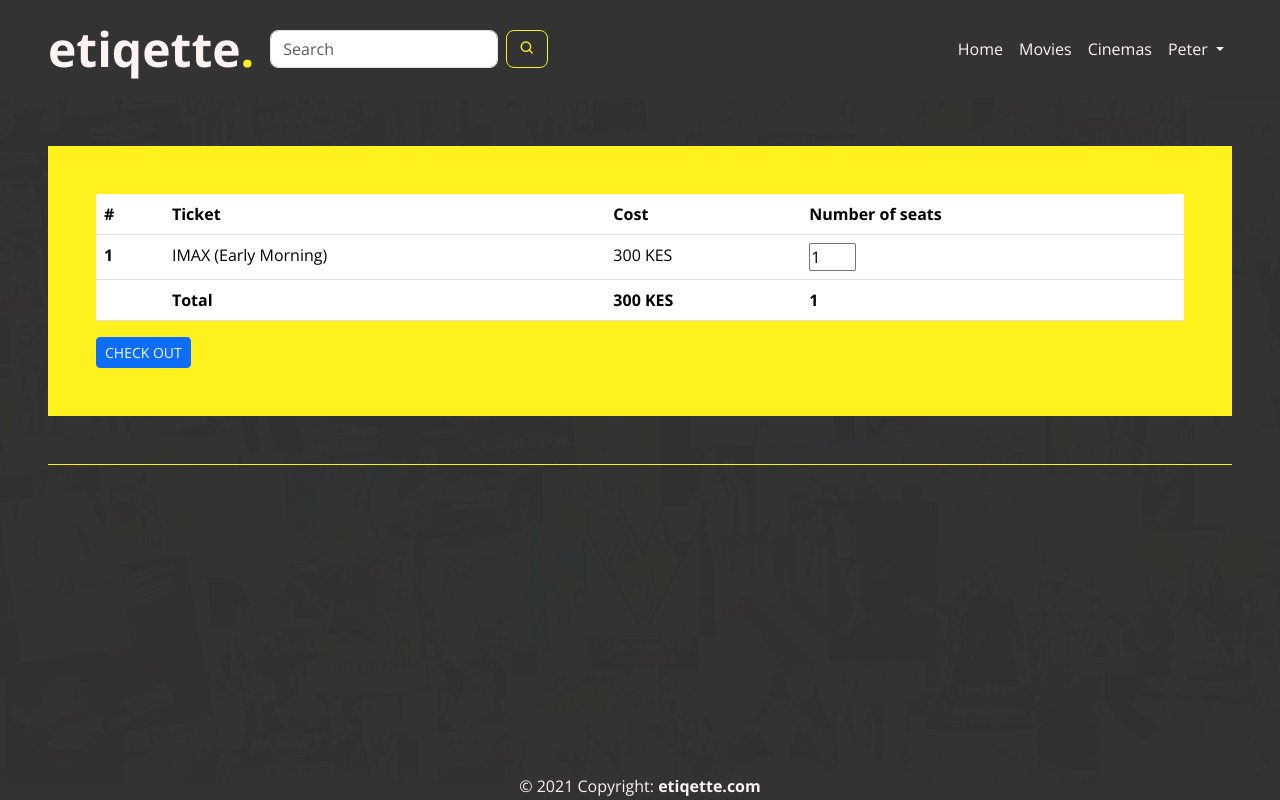
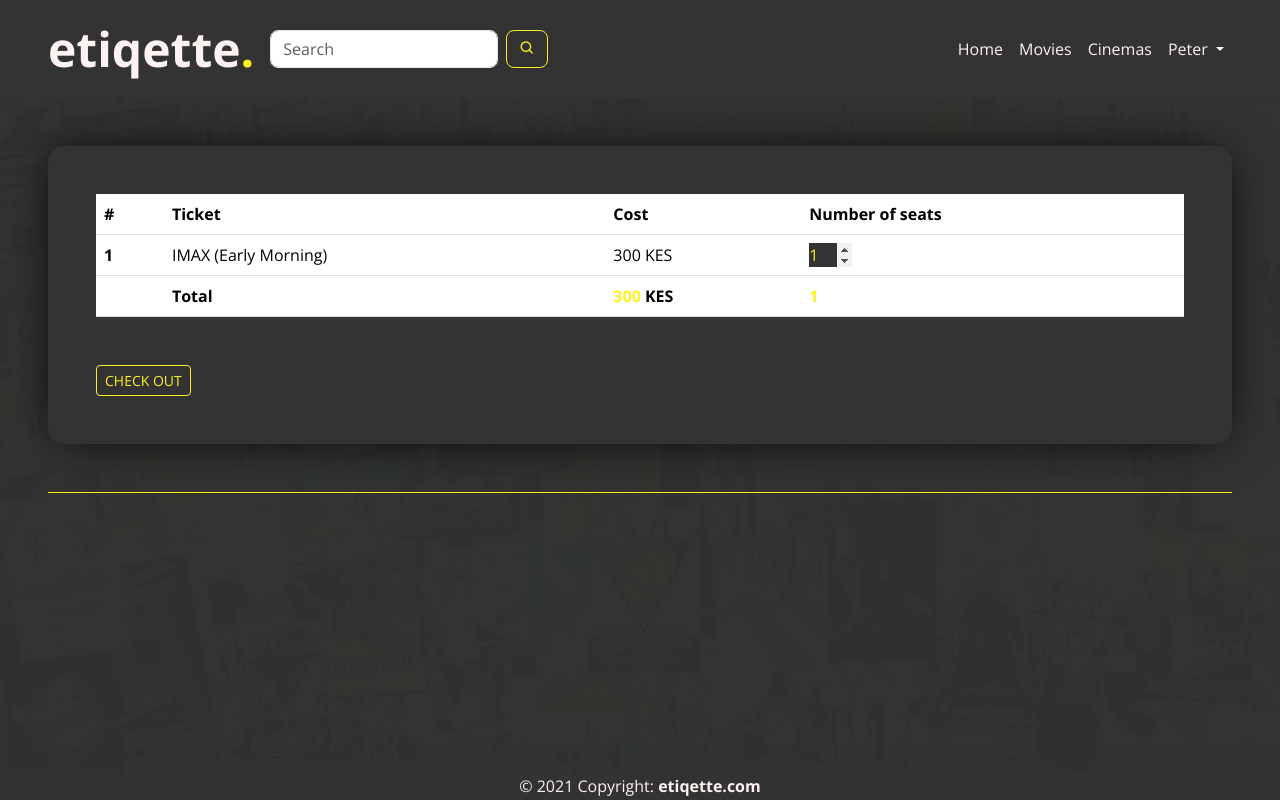
Before and after one commit to peterken674/etiqette, a Django app: page /book/ in a window 1280 px wide. Run offline with Django 3.2, Linux system fonts and the light colour scheme; some libraries are stand-ins or nearby versions.

Commit message:
Checkout form design complete.

```diff
--- a/static/css/style.css
+++ b/static/css/style.css
@@ -377,6 +377,46 @@ footer {
 }
 
 .ticket-card {
+  background-color: #333333;
+  border-radius: 1rem !important;
+  -webkit-box-shadow: 0 1px 50px -10px black;
+          box-shadow: 0 1px 50px -10px black;
+}
+
+.ticket-card * {
+  color: #fff11e;
+}
+
+.ticket-card .btn {
+  background-color: transparent;
+  color: #fff11e;
+  outline: none;
+  border: 1px solid #fff11e;
+  margin-top: 2rem;
+}
+
+.ticket-card .btn:hover {
   background-color: #fff11e;
+  color: #333333;
+}
+
+.ticket-card input[type=number] {
+  background-color: #333333;
+  border: none;
+  outline: none;
+  position: relative;
+}
+
+.ticket-card input[type=number]::-webkit-outer-spin-button, .ticket-card input[type=number]::-webkit-inner-spin-button {
+  opacity: 1;
+}
+
+.ticket-card input[type=number]::-webkit-outer-spin-button, .ticket-card input[type=number]::-webkit-inner-spin-button {
+  -webkit-appearance: inner-spin-button !important;
+  width: 25px;
+  position: absolute;
+  top: 0;
+  right: 0;
+  height: 100%;
 }
 /*# sourceMappingURL=style.css.map */
--- a/static/css/style.scss
+++ b/static/css/style.scss
@@ -322,5 +322,40 @@ footer{
 }
 
 .ticket-card{
-    background-color: $yellow;
+    background-color: $black;
+    border-radius: 1rem !important;
+    box-shadow: 0 1px 50px -10px black;
+    *{
+        color: $yellow;
+    }
+    .btn{
+        background-color: transparent;
+        color: $yellow;
+        outline: none;
+        border: 1px solid $yellow;
+        margin-top: 2rem;
+        &:hover{
+            background-color: $yellow;
+            color: $black;
+        }
+    }
+    input[type=number]{
+        background-color: $black;
+        border: none;
+        outline: none;
+        position: relative;
+        &::-webkit-outer-spin-button,
+        &::-webkit-inner-spin-button{
+            opacity: 1;
+        }
+        &::-webkit-outer-spin-button,
+        &::-webkit-inner-spin-button{
+            -webkit-appearance: inner-spin-button !important;
+            width: 25px;
+            position: absolute;
+            top: 0;
+            right: 0;
+            height: 100%;
+        }
+    }
 }
```
Also changed, not shown: 1 other file.
